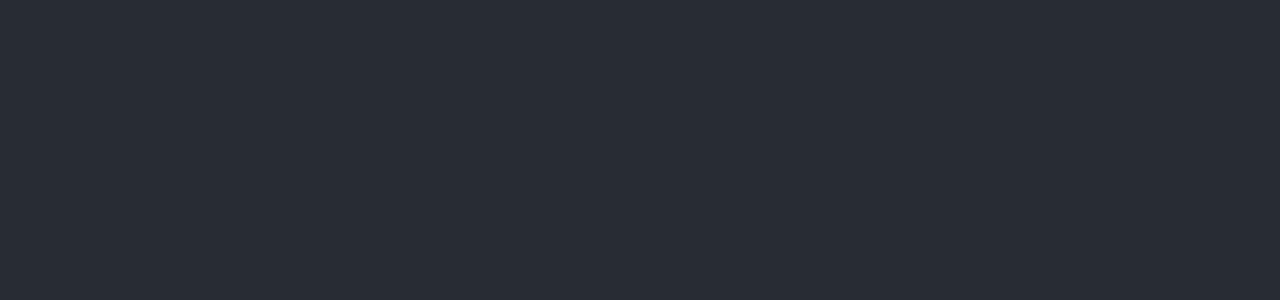
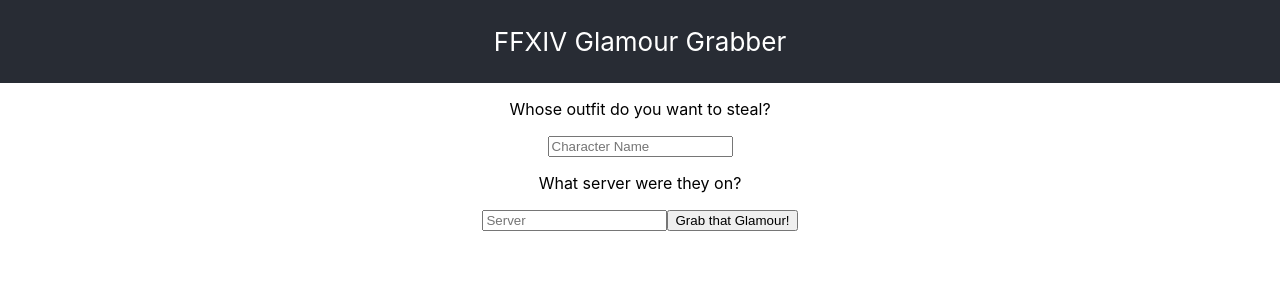
Before and after one commit to NEwertKrocker/ffxiv-glamour-grabber, a React (Create React App) app: page / in a window 1280 px wide. Shown: the top 300 px of the page. Built offline with nearby package versions, Linux system fonts and the light colour scheme.

Commit message:
Add form for search and API call

```diff
--- /dev/null
+++ b/src/ApiCalls.js
@@ -0,0 +1,12 @@
+const fetchChars = (charName, serverName) => {
+  return fetch(`https://xivapi.com/character/search?name=${charName}&server=${serverName}`)
+    .then(response =>
+      {if (response.ok){
+        return response.json()
+      }
+      throw response.message
+    })
+    .then(data => console.log(data))
+}
+
+export { fetchChars }
--- a/src/Components/App.js
+++ b/src/Components/App.js
@@ -1,13 +1,25 @@
-
+import React, { Component } from 'react';
+import Form from './Form'
 import '../css/App.css';
 
-function App() {
+class App extends Component {
+  constructor(props){
+    super(props)
+    this.state = {
+
+    }
+  }
+
+  render(){
     return (
       <div className="App">
         <header className="App-header">
+        <p>FFXIV Glamour Grabber</p>
         </header>
+        <Form />
       </div>
     );
   }
+}
 
 export default App;
--- a/src/Components/Form.js
+++ b/src/Components/Form.js
@@ -0,0 +1,56 @@
+import React, { Component } from 'react';
+import { fetchChars } from '../ApiCalls'
+import '../css/Form.css';
+
+class Form extends Component {
+  constructor(){
+    super();
+    this.state = {
+      charName: '',
+      serverName: '',
+    }
+  }
+
+  handleChange = event => {
+    this.setState({ [event.target.name]: event.target.value })
+  }
+
+  submitSearch = event => {
+    event.preventDefault();
+    fetchChars(this.state.charName, this.state.serverName)
+    this.clearInputs();
+  }
+
+  clearInputs = () => {
+    this.setState({
+      charName: '',
+      serverName: '',
+    })
+  }
+
+  render(){
+    return (
+      <form>
+        <p> Whose outfit do you want to steal? </p>
+        <input
+          type='text'
+          placeholder='Character Name'
+          name='charName'
+          value={this.state.charName}
+          onChange={event => this.handleChange(event)}
+        />
+        <p> What server were they on? </p>
+        <input
+          type='text'
+          placeholder='Server'
+          name='serverName'
+          value={this.state.serverName}
+          onChange={event => this.handleChange(event)}
+        />
+        <button onClick={event => this.submitSearch(event)}>Grab that Glamour!</button>
+      </form>
+    )
+  }
+}
+
+export default Form;
--- a/src/css/App.css
+++ b/src/css/App.css
@@ -15,7 +15,6 @@
 
 .App-header {
   background-color: #282c34;
-  min-height: 100vh;
   display: flex;
   flex-direction: column;
   align-items: center;
```
Also changed, not shown: src/Components/SearchResults.js (added), src/css/SearchResults.css (added). Lines whose indentation alone changed are shown as unchanged.
